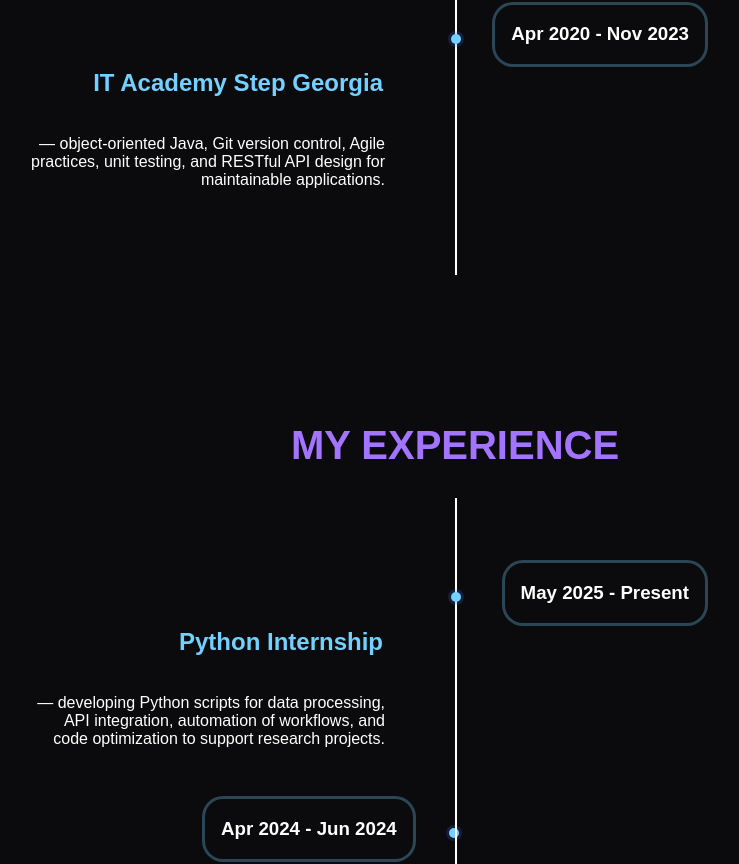
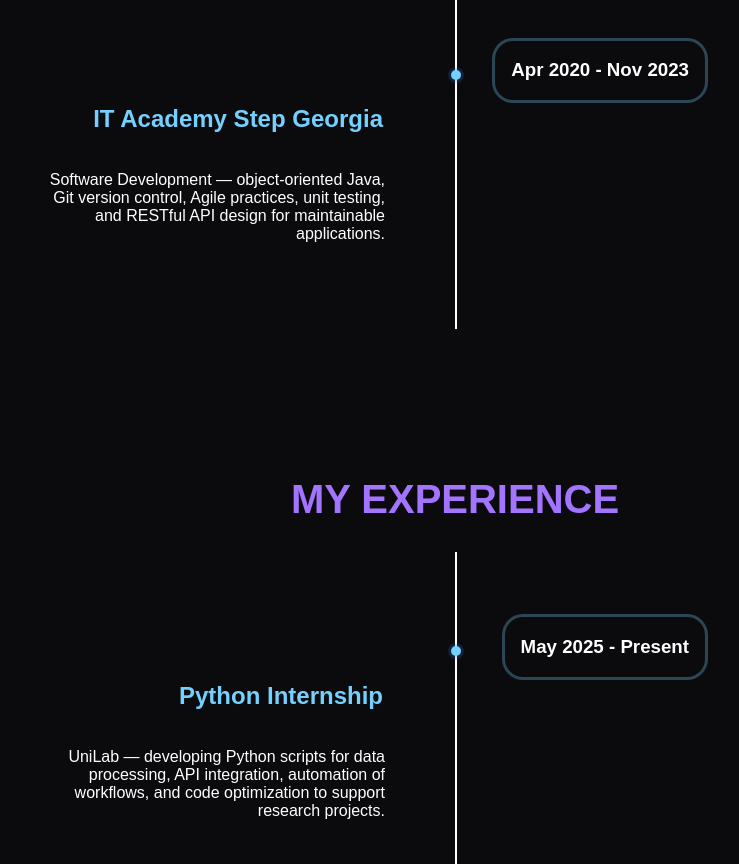
Before and after one commit to DavitEgoian/Portfolio-Website, a React (Create React App) app: page / in a window 1280 px wide. Shown: the part 9525-10389 px from the top of the page, without its empty margins (185-924 px from the left). Built offline with nearby package versions, Linux system fonts and the light colour scheme; a web font is replaced by a local one.

Commit message:
Highlight text implement

```diff
--- a/src/App.js
+++ b/src/App.js
@@ -139,7 +139,7 @@
             margin: "auto",
           }}
         >
-          {socialLogos.map(({ src, alt, href }) => (
+          {socialLogos.map(({ src, alt, href, name }) => (
             <a key={href} href={href} target="_blank" rel="noopener noreferrer">
               <img src={src} alt={alt} className="social-logo" />
             </a>
@@ -149,11 +149,14 @@
       <h1 className="section-title">MY EDUCATION</h1>
       <div className="timeline">
         <ul>
-          {educationTimeline.map(({ title, desc, date }) => (
+          {educationTimeline.map(({ title, highlighted, desc, date }) => (
             <li>
               <div className="right_content">
                 <h2>{title}</h2>
-                <p>{desc} </p>
+                <p className="desc-paragraph">
+                  <span className="highlight-blue">{highlighted}</span>
+                  {desc}{" "}
+                </p>
               </div>
               <div className="left_content">
                 <h3>{date}</h3>
@@ -166,11 +169,14 @@
       <h1 className="section-title">MY EXPERIENCE</h1>
       <div className="timeline">
         <ul>
-          {experienceTimeline.map(({ title, desc, date }) => (
+          {experienceTimeline.map(({ title, highlighted, desc, date }) => (
             <li>
               <div className="right_content">
                 <h2>{title}</h2>
-                <p>{desc} </p>
+                <p className="desc-paragraph">
+                  <span className="highlight-blue">{highlighted}</span>
+                  {desc}{" "}
+                </p>
               </div>
               <div className="left_content">
                 <h3>{date}</h3>
```
